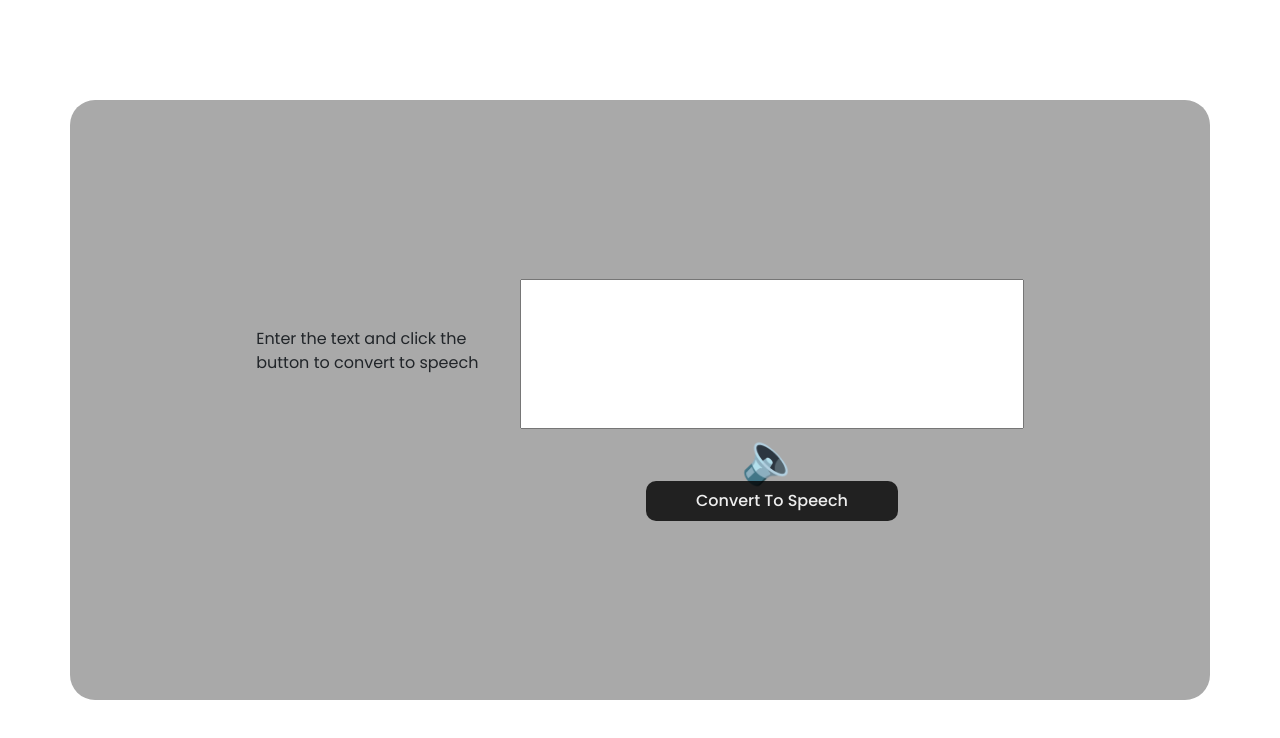
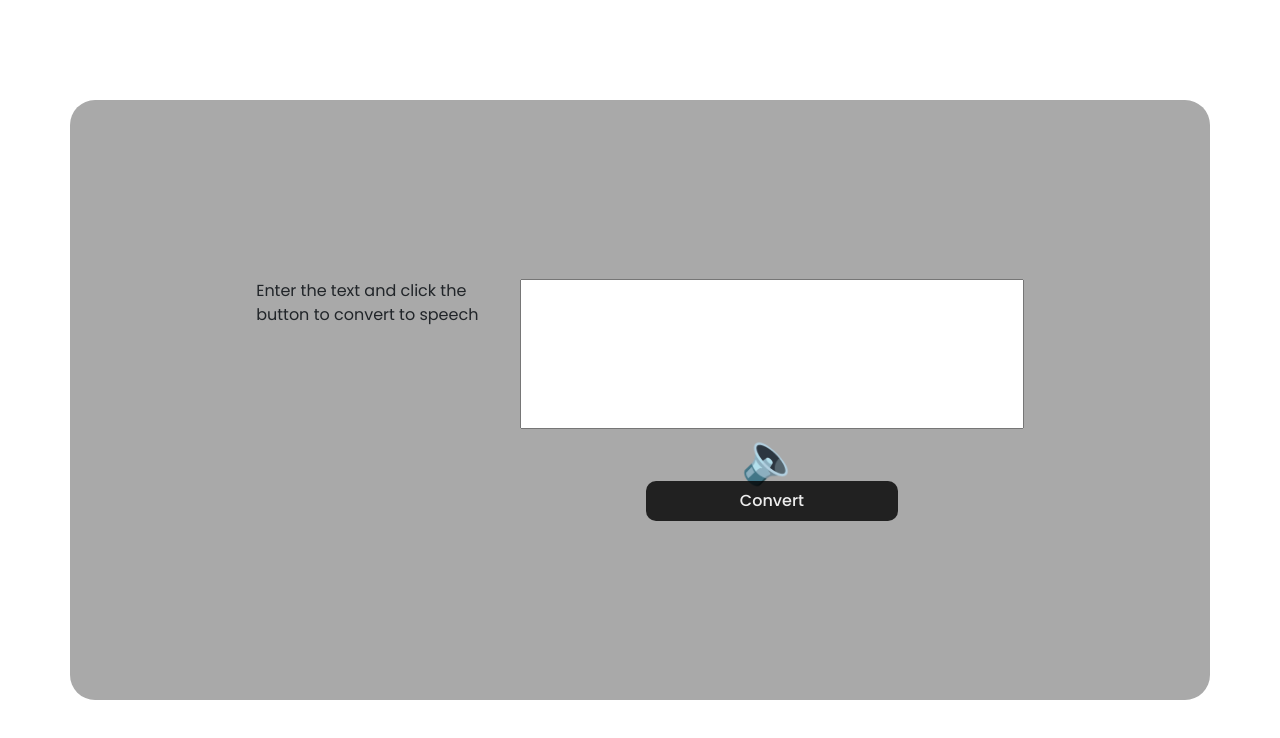
Before and after one commit to Stephen0111/text-to-speech, a plain HTML site: page index.html in a window 1280 px wide. Drawn offline with nearby package versions, Linux system fonts and the light colour scheme.

Commit message:
Update index.html

```diff
--- a/index.html
+++ b/index.html
@@ -19,14 +19,14 @@
 
     <div class="container">
         <div class="row  jusify-content-between">
-            <div class="col-4"><br><br>
+            <div class="col-4">
                 <p style="font-weight:400">Enter the text and click the button to convert to speech</p>
             </div>
             <div class="col-8 text-center">
                 <textarea class="textarea"></textarea>
 
                 <div class="speakerIcon">&#128264;</div>
-                <button class="textToSpeechBtn" style="color:white">Convert To Speech</button>
+                <button class="textToSpeechBtn" style="color:white">Convert</button>
             </div>
         </div>
     </div>
```
